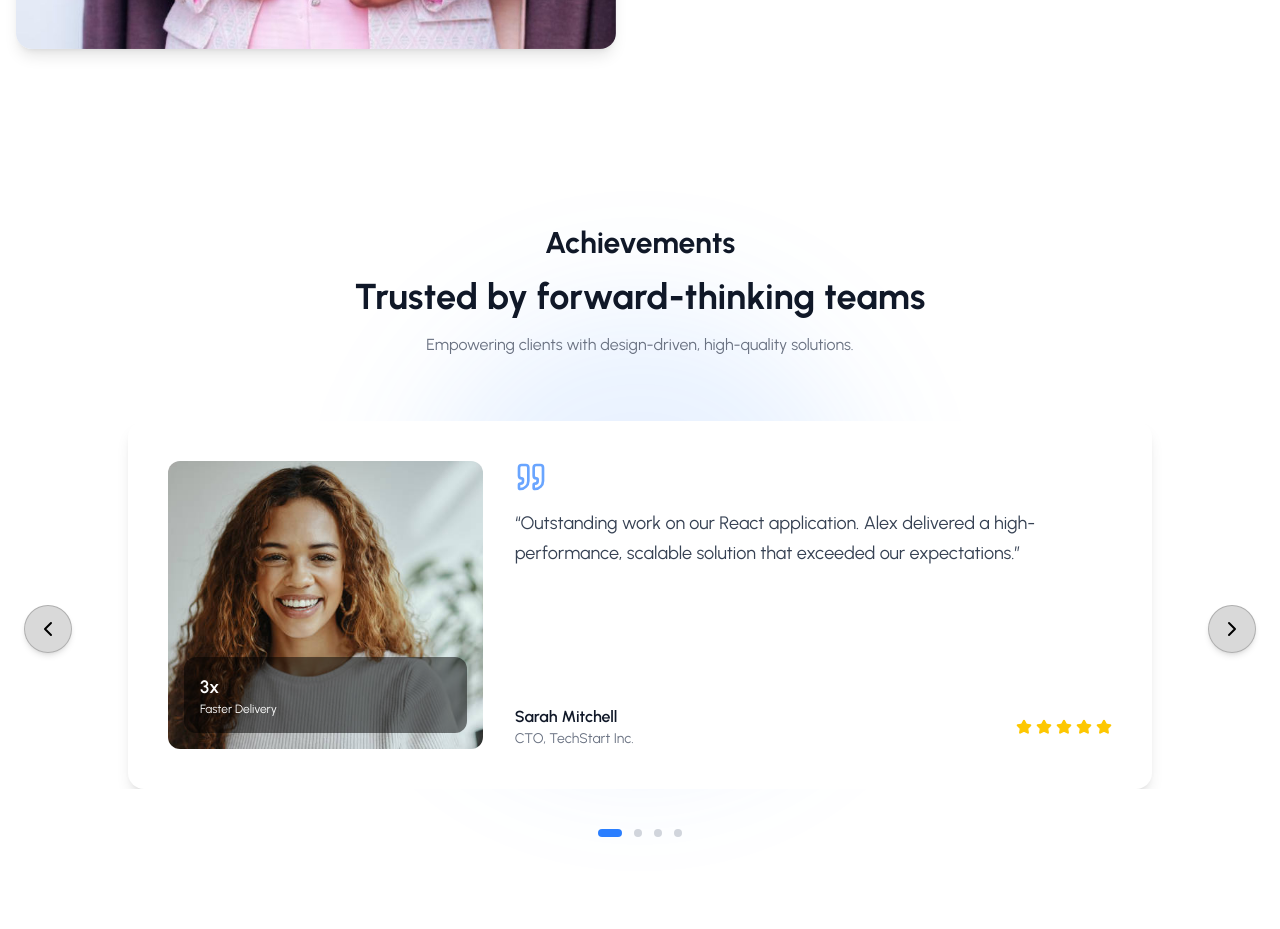
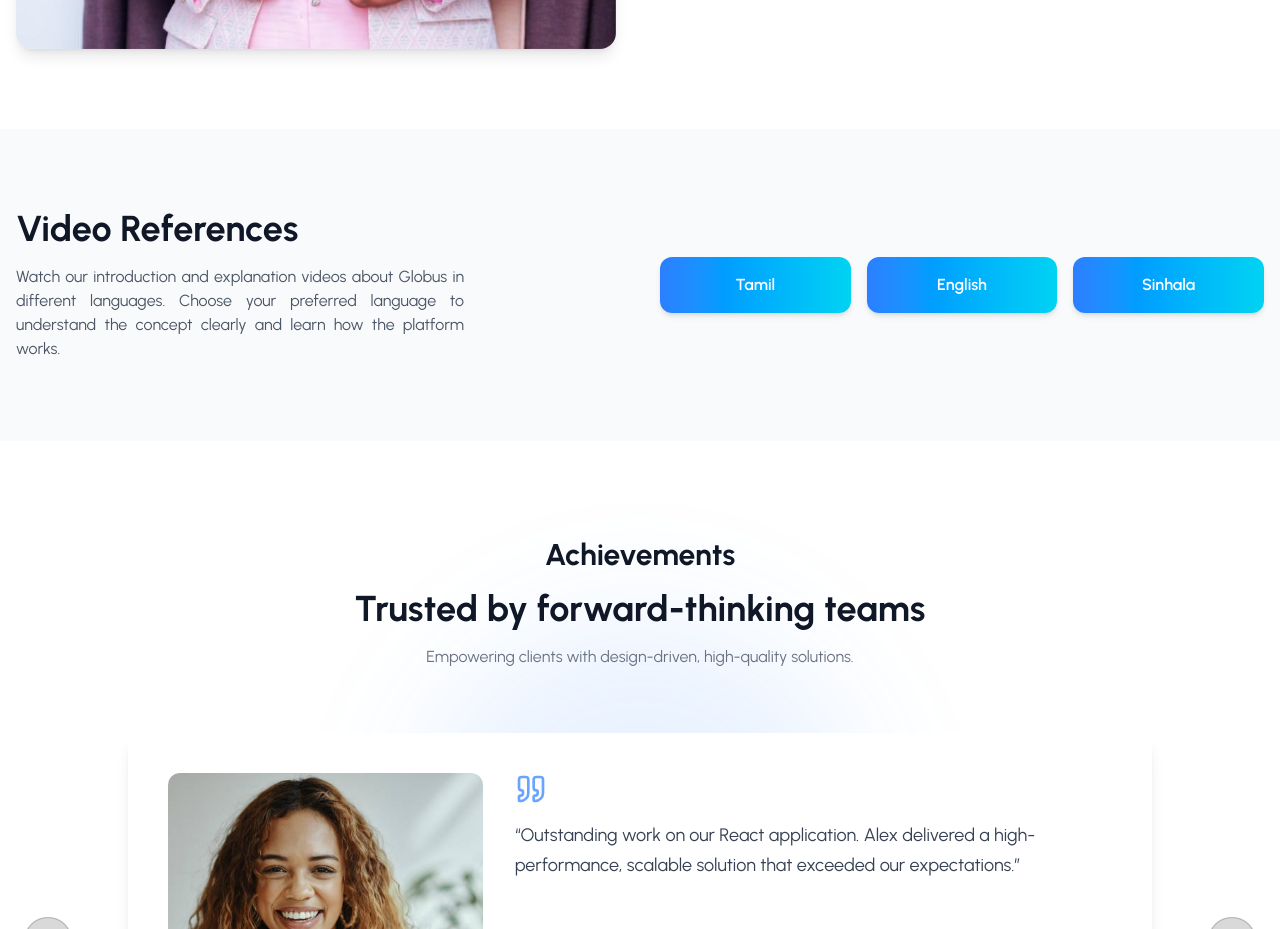
Before and after one commit to mr-fara/Globus-web, a React (Vite) app: page / in a window 1280 px wide. Shown: the part 3540-4469 px from the top of the page. Built offline with nearby package versions, Linux system fonts and the light colour scheme.

Commit message:
Add VideoReferences component with language selection buttons

```diff
--- a/src/App.jsx
+++ b/src/App.jsx
@@ -5,6 +5,7 @@ import About from './components/sections/About'
 import Branches from './components/sections/Branches'
 import Product from './components/sections/Product'
 import Intro from './components/sections/Intro'
+import VideoReferences from './components/sections/VideoReferences'
 import Testimonials from './components/sections/Testimonials'
 import Contact from './components/sections/Contact'
 import Footer from './components/sections/Footer'
@@ -21,6 +22,7 @@ function App() {
         <Branches/>
         <Product/>
         <Intro/>
+        <VideoReferences/>
         <Testimonials/>
         <Contact/>
         </main>
--- a/src/components/sections/VideoReferences.jsx
+++ b/src/components/sections/VideoReferences.jsx
@@ -1,9 +1,47 @@
-import React from 'react'
+import React from "react";
 
-function VideoReferences() {
+export default function VideoReferences() {
   return (
-    <div>VideoReferences</div>
-  )
+    <section className="py-20 px-4 flex justify-center bg-gray-50">
+      <div className="max-w-7xl w-full grid lg:grid-cols-2 gap-10 items-center">
+
+        {/* LEFT COLUMN */}
+        <div>
+          <h2 className="text-3xl md:text-4xl font-bold text-gray-900 mb-4">
+            Video References
+          </h2>
+
+          <p className="text-gray-600 max-w-md sm:text-justify">
+            Watch our introduction and explanation videos about Globus in
+            different languages. Choose your preferred language to understand
+            the concept clearly and learn how the platform works.
+          </p>
+        </div>
+
+        {/* RIGHT COLUMN */}
+        <div className="grid grid-cols-3 gap-4">
+
+          <button className="py-4 rounded-xl text-white font-semibold
+          bg-gradient-to-r from-blue-500 to-cyan-400 text-white
+          hover:scale-105 transition shadow-md">
+            Tamil
+          </button>
+
+          <button className="py-4 rounded-xl text-white font-semibold
+          bg-gradient-to-r from-blue-500 to-cyan-400 text-white
+          hover:scale-105 transition shadow-md">
+            English
+          </button>
+
+          <button className="py-4 rounded-xl text-white font-semibold
+          bg-gradient-to-r from-blue-500 to-cyan-400 text-white
+          hover:scale-105 transition shadow-md">
+            Sinhala
+          </button>
+
+        </div>
+
+      </div>
+    </section>
+  );
 }
-
-export default VideoReferences
```
